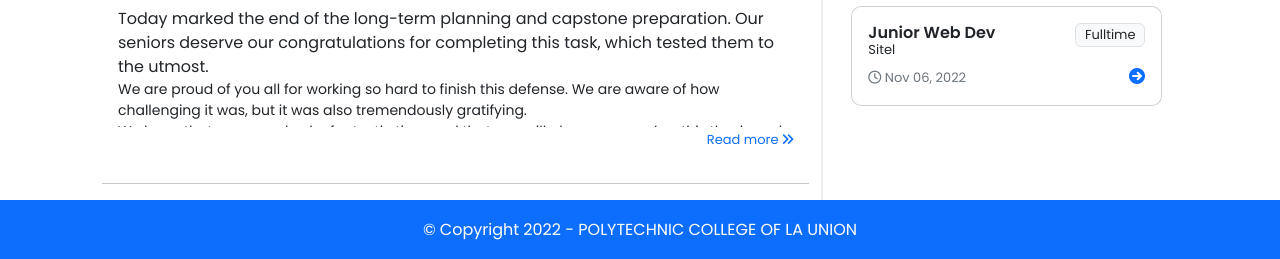
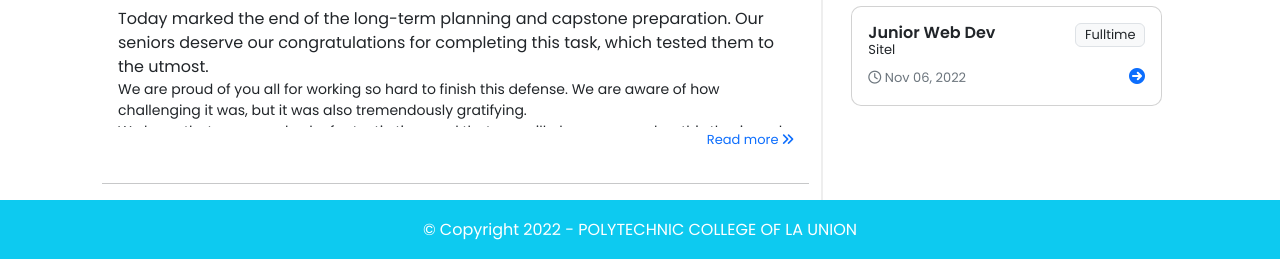
Before and after one commit to michaelsabado/alumni-portal, a PHP site: page /client/index in a window 1280 px wide. Shown: the part 1157-1416 px from the top of the page. Run offline with PHP 8.4, Linux system fonts and the light colour scheme; data comes from the database, SQL or seed files in the repository; some libraries are stand-ins or nearby versions.

Commit message:
Update foot.php

```diff
--- a/templates/foot.php
+++ b/templates/foot.php
@@ -2,6 +2,6 @@
     <span class="close">&times;</span>
     <img class="modal-contents mb-5" id="full-image">
 </div>
-<div id="foot" class="text-center">
+<div id="foot" class="text-center bg-info">
     <div class="h6 mb-0 text-white">&copy; Copyright 2022 - POLYTECHNIC COLLEGE OF LA UNION</div>
 </div>
```
